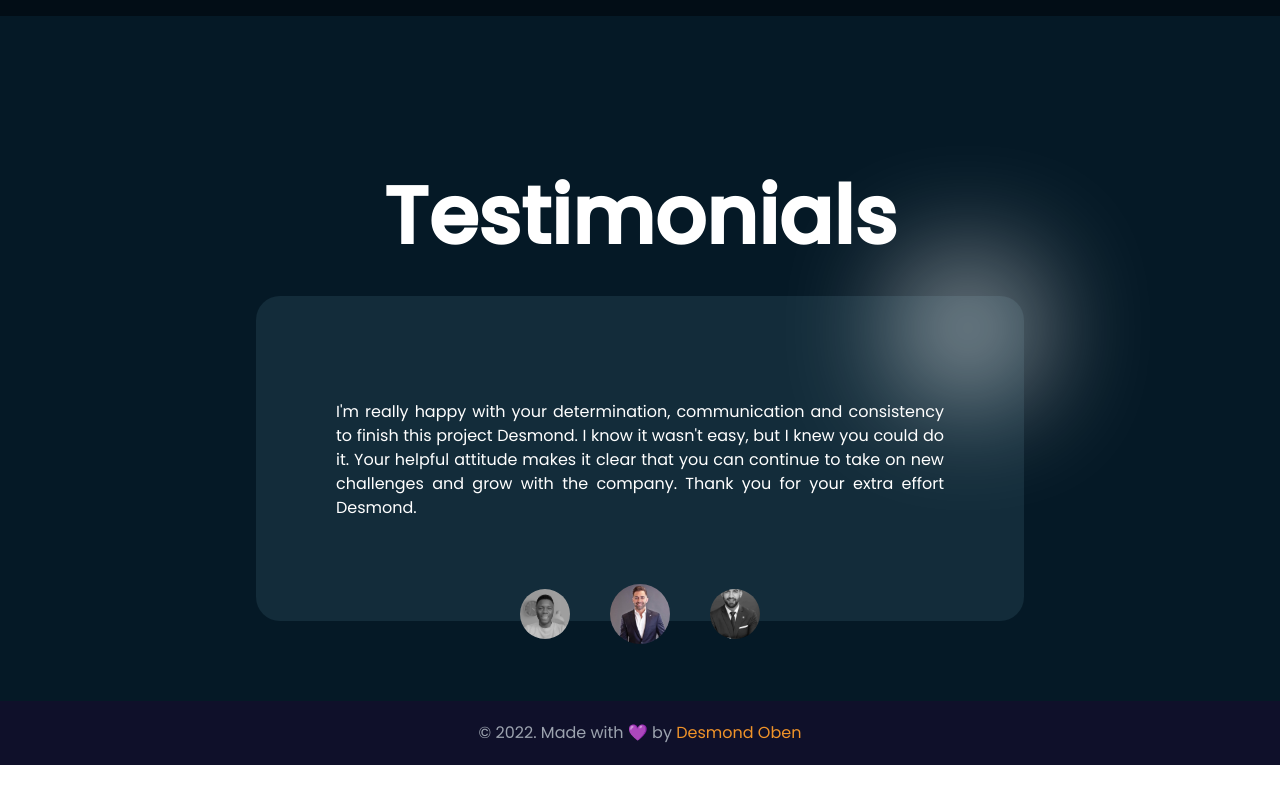
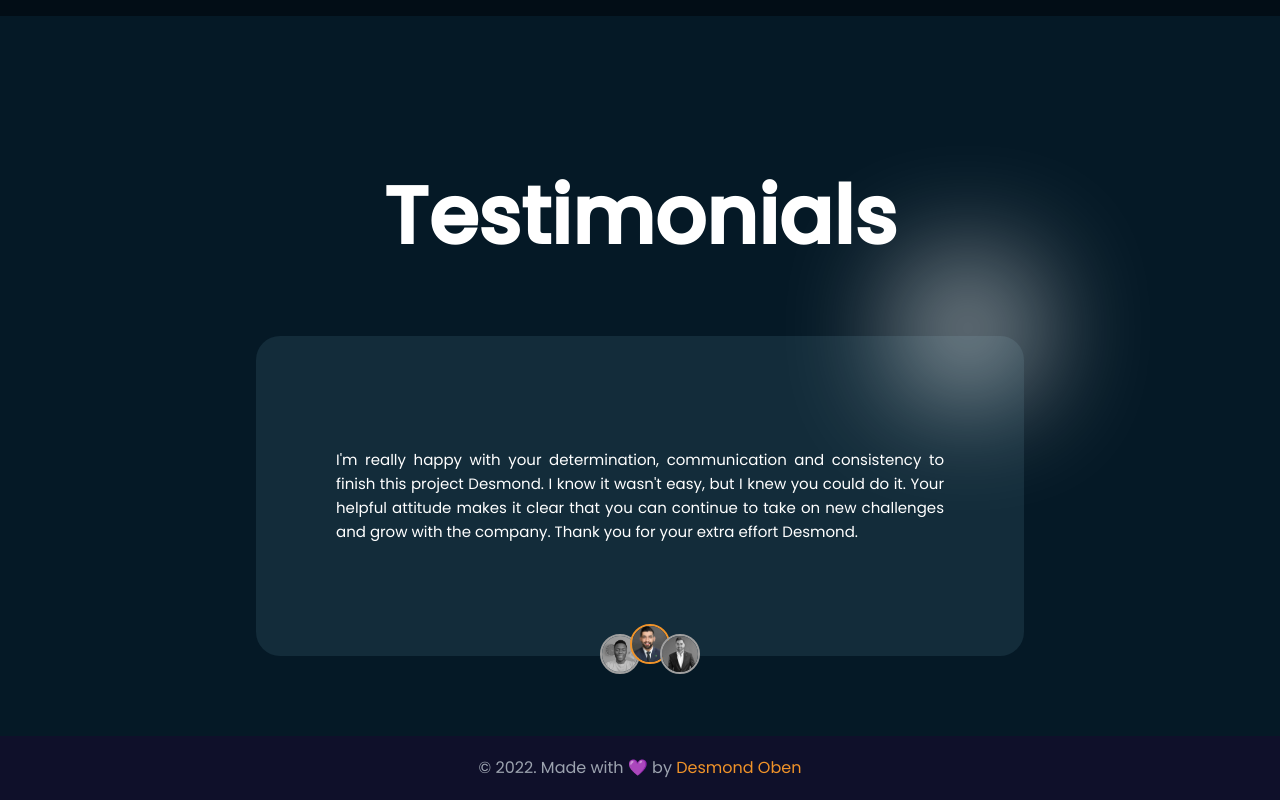
Before and after one commit to obendesmond/Portfolio, a Next.js app: page / in a window 1280 px wide. Shown: the part 5463-6263 px from the top of the page. Before the commit the page ends 6228 px from the top, so only its background shows below. Built offline with nearby package versions, Linux system fonts and the light colour scheme.

Commit message:
fix testimonial slideshow

```diff
--- a/package.json
+++ b/package.json
@@ -17,7 +17,9 @@
     "next": "12.1.5",
     "postcss": "^8.4.12",
     "react": "18.0.0",
-    "react-dom": "18.0.0"
+    "react-dom": "18.0.0",
+    "react-slick": "^0.29.0",
+    "slick-carousel": "^1.8.1"
   },
   "devDependencies": {
     "eslint": "8.13.0",
--- a/src/components/sections/TestimonialsSection.js
+++ b/src/components/sections/TestimonialsSection.js
@@ -1,15 +1,31 @@
 import Image from "next/image";
-import BodyText from "../BodyText";
-import Card from "../Card";
-import Skill from "../Skill";
-import Title from "../Title";
+import Slider from "react-slick";
+import "slick-carousel/slick/slick.css";
+import "slick-carousel/slick/slick-theme.css";
 
 export default function TestimonialsSection() {
   const testimonials = [
     {
       id: 1,
-      img: "/assets/testimonials/Perick.webp",
-      name: "@Perick (UI/UX Designer)",
+      img: "Perick.webp",
+      text: `I&apos;m really happy with your determination, communication and
+              consistency to finish this project Desmond. I know it wasn&apos;t
+              easy, but I knew you could do it. Your helpful attitude makes it
+              clear that you can continue to take on new challenges and grow
+              with the company. Thank you for your extra effort Desmond.`,
+    },
+    {
+      id: 1,
+      img: "john.jpg",
+      text: `I&apos;m really happy with your determination, communication and
+              consistency to finish this project Desmond. I know it wasn&apos;t
+              easy, but I knew you could do it. Your helpful attitude makes it
+              clear that you can continue to take on new challenges and grow
+              with the company. Thank you for your extra effort Desmond.`,
+    },
+    {
+      id: 1,
+      img: "marc.jpeg",
       text: `I&apos;m really happy with your determination, communication and
               consistency to finish this project Desmond. I know it wasn&apos;t
               easy, but I knew you could do it. Your helpful attitude makes it
@@ -18,20 +34,49 @@ export default function TestimonialsSection() {
     },
   ];
 
+  const settings = {
+    dots: true,
+    infinite: true,
+    speed: 1000,
+    slidesToShow: 1,
+    slidesToScroll: 1,
+    autoplay: true,
+    autoplaySpeed: 5000,
+    swipeToSlide: true,
+    arrows: false,
+    customPaging: i => (
+      <div className="border-2 border-myOrange w-10 h-10 rounded-full overflow-hidden">
+        <Image
+          objectFit="cover"
+          objectPosition="top"
+          borderRadius="50px"
+          width="100px"
+          height="100px"
+          src={`/assets/testimonials/${testimonials[i].img}`}
+          alt={i}
+        />
+      </div>
+    ),
+    dotsClass: "slick-dots custom-indicator",
+  };
+
   return (
     <div
       id="education"
       className="relative flex flex-col space-y-10 mx-auto bg-[#051926] pt-40 px-10 py-20 md:space-y-0"
     >
       {/* top title */}
-      <h1 className="leading-[60px] text-center text-5xl font-bold text-white md:text-[80px] md:leading-[80px]">
+      <h1 className="leading-[60px] mb-20 text-center text-5xl font-bold text-white md:text-[80px] md:leading-[80px]">
         Testimonials
       </h1>
 
-      <div className="pt-10">
-        <div className="relative container mx-auto bg-[#132C3A] rounded-3xl max-w-3xl px-10 py-10 md:px-20">
-          <div className="py-16">
-            <p className="text-white leading-6 text-justify">
+      <Slider {...settings} className="container max-w-3xl mx-auto">
+        {testimonials.map((testimonial, i) => (
+          <div
+            key={i}
+            className=" bg-[#132C3A] rounded-3xl p-10 md:px-20 md:py-28"
+          >
+            <p className="text-white text-[12px] text-left leading-4 md:text-[15px] md:leading-6 md:text-justify">
               I&apos;m really happy with your determination, communication and
               consistency to finish this project Desmond. I know it wasn&apos;t
               easy, but I knew you could do it. Your helpful attitude makes it
@@ -39,38 +84,8 @@ export default function TestimonialsSection() {
               with the company. Thank you for your extra effort Desmond.
             </p>
           </div>
-
-          <div className=" -mb-[70px] items-center justify-center w-full flex flex-row mx-auto space-x-10">
-            <div>
-              <Image
-                width={50}
-                height={50}
-                className="object-cover rounded-full grayscale"
-                alt="perick"
-                src="/assets/testimonials/Perick.webp"
-              />
-            </div>
-            <div>
-              <Image
-                width={60}
-                height={60}
-                className="object-cover rounded-full"
-                alt="perick"
-                src="/assets/testimonials/marc.jpeg"
-              />
-            </div>
-            <div>
-              <Image
-                width={50}
-                height={50}
-                className="object-cover rounded-full grayscale"
-                alt="perick"
-                src="/assets/testimonials/john.jpg"
-              />
-            </div>
-          </div>
-        </div>
-      </div>
+        ))}
+      </Slider>
 
       {/* absolute circle */}
       <div className="absolute top-64 right-64 p-10 blur-2xl bg-white rounded-full md:blur-3xl md:p-14"></div>
--- a/src/styles/globals.css
+++ b/src/styles/globals.css
@@ -29,3 +29,18 @@ select,
 a {
   -webkit-tap-highlight-color: rgba(0,0,0,0);
 }
+
+.custom-indicator {
+    bottom: -60px;
+}
+/* the li of this class is each small div that has the small image */
+.custom-indicator li {
+    width:100px;
+    height: 100px;
+    filter: grayscale(100%);
+    transition: 0.5s ease-in-out;
+}
+.custom-indicator li.slick-active {
+    transform: translateY(-10px);
+    filter: grayscale(0%);
+}
```
Also changed, not shown: 2 other files (tests, documents, lock files or other folders).
